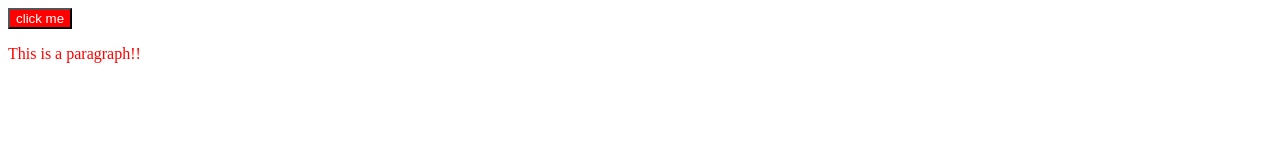
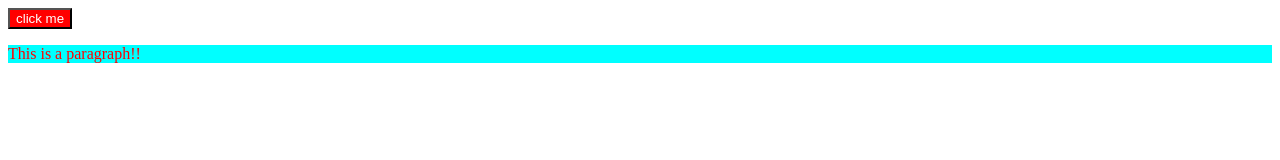
Before and after one commit to Aplha-pro/JavaScript-journey, a plain HTML site: page DOM Tasks/index2.html in a window 1280 px wide. Drawn offline with Linux system fonts and the light colour scheme.

Commit message:
Update index2.css

```diff
--- a/DOM Tasks/index2.css
+++ b/DOM Tasks/index2.css
@@ -1,3 +1,7 @@
 p{
     color: red;
 }
+
+.newpara{
+    background-color: aqua;
+}
```
